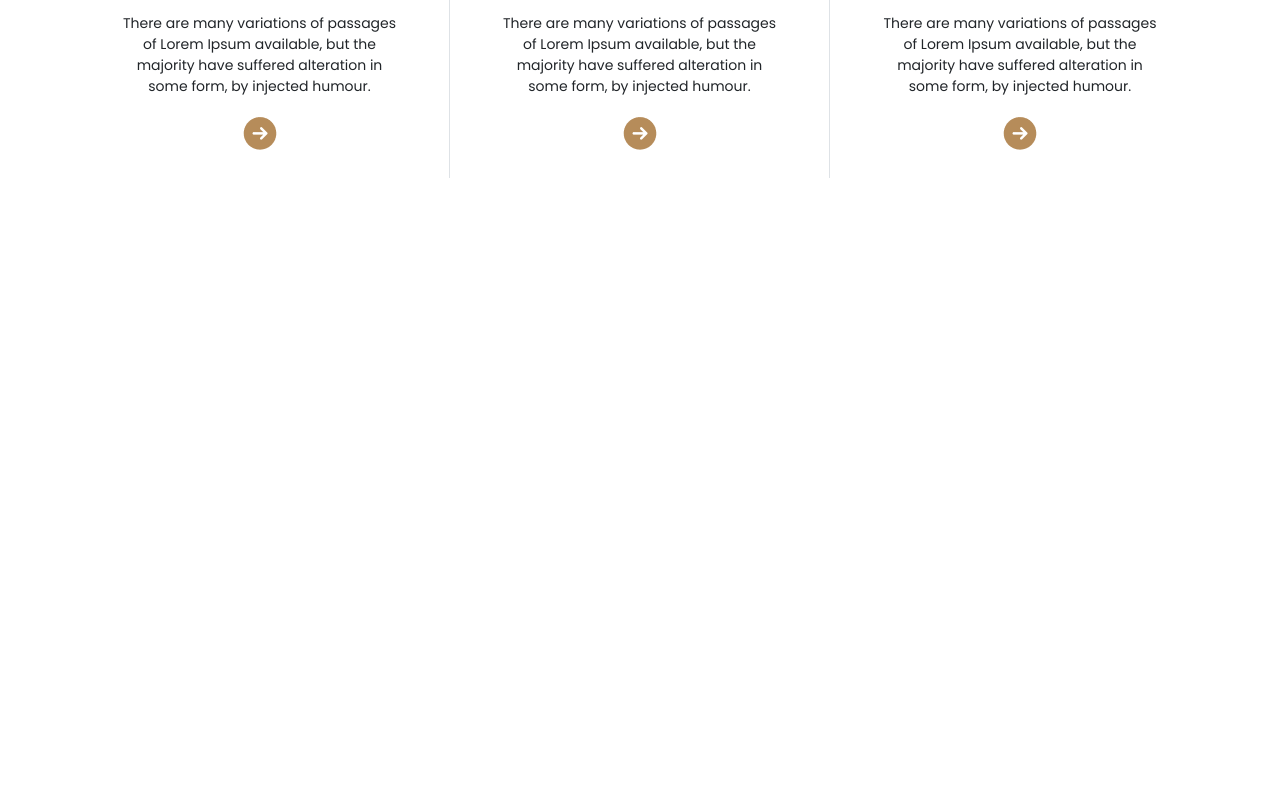
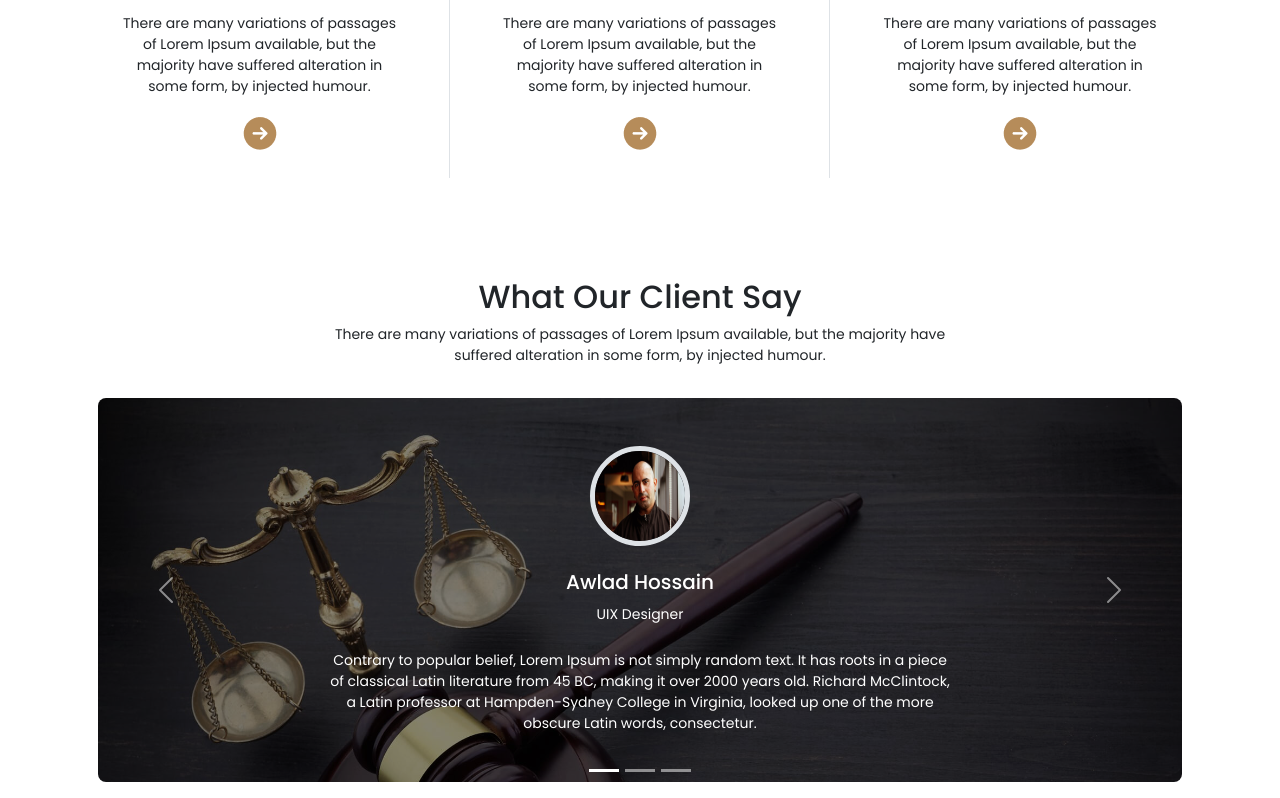
Before and after one commit to gsjoy24/legal-solution, a plain HTML site: page index.html in a window 1280 px wide. Shown: the part 1440-2238 px from the top of the page. Before the commit the page ends 1718 px from the top, so only its background shows below. Drawn offline with nearby package versions, Linux system fonts and the light colour scheme.

Commit message:
clients feedback section complete

```diff
--- a/index.html
+++ b/index.html
@@ -88,7 +88,7 @@
 				</nav>
 
 				<!-- banner -->
-				<div class="banner text-center text-white d-flex justify-content-center align-items-center rounded-3">
+				<div class="banner text-center text-white d-flex justify-content-center align-items-center">
 					<div class="banner-wrapper px-5">
 						<h1 class="header-title">We Provide Effective Legal Solutions</h1>
 						<p>
@@ -215,7 +215,120 @@
 			</div>
 		</section>
 
+		<!-- ! Clients feedback -->
+		<section>
+			<div class="container">
+				<div class="section-info">
+					<h2>What Our Client Say</h2>
+					<p>
+						There are many variations of passages of Lorem Ipsum available, but the majority have suffered alteration in
+						some form, by injected humour.
+					</p>
+				</div>
 
+				<!-- carousel -->
+				<div id="carouselExampleCaptions" class="carousel slide p-3">
+					<div class="carousel-indicators">
+						<button
+							type="button"
+							data-bs-target="#carouselExampleCaptions"
+							data-bs-slide-to="0"
+							class="active"
+							aria-current="true"
+							aria-label="Slide 1"
+						></button>
+						<button
+							type="button"
+							data-bs-target="#carouselExampleCaptions"
+							data-bs-slide-to="1"
+							aria-label="Slide 2"
+						></button>
+						<button
+							type="button"
+							data-bs-target="#carouselExampleCaptions"
+							data-bs-slide-to="2"
+							aria-label="Slide 3"
+						></button>
+					</div>
+					<div class="carousel-inner rounded-3">
+						<!-- first carousel -->
+						<div class="carousel-item active">
+							<div class="carousel-item-1 text-white text-center p-5">
+								<img
+									class="client-img rounded-circle border-5 border mb-4"
+									src="images/person-1.jpg"
+									alt="Awlad Hossain"
+								/>
+								<h5>Awlad Hossain</h5>
+								<small>UIX Designer</small>
+								<p class="carousel-description mt-4">
+									Contrary to popular belief, Lorem Ipsum is not simply random text. It has roots in a piece of
+									classical Latin literature from 45 BC, making it over 2000 years old. Richard McClintock, a Latin
+									professor at Hampden-Sydney College in Virginia, looked up one of the more obscure Latin words,
+									consectetur.
+								</p>
+							</div>
+						</div>
+
+						<!-- second carousel -->
+						<div class="carousel-item">
+							<div class="carousel-item-2 text-white text-center p-5">
+								<img
+									class="client-img rounded-circle border-5 border mb-4"
+									src="images/person-2.jpg"
+									alt="Miraz Hossain"
+								/>
+								<h5>Miraz Hossain</h5>
+								<small>UIX Designer</small>
+								<p class="carousel-description mt-4">
+									Contrary to popular belief, Lorem Ipsum is not simply random text. It has roots in a piece of
+									classical Latin literature from 45 BC, making it over 2000 years old. Richard McClintock, a Latin
+									professor at Hampden-Sydney College in Virginia, looked up one of the more obscure Latin words,
+									consectetur.
+								</p>
+							</div>
+						</div>
+
+						<!-- third carousel -->
+						<div class="carousel-item">
+							<div class="carousel-item-3 text-white text-center p-5">
+								<img
+									class="client-img rounded-circle border-5 border mb-4"
+									src="images/person-3.jpg"
+									alt="Joy Hossain"
+								/>
+								<h5>Joy Hossain</h5>
+								<small>UIX Designer</small>
+								<p class="carousel-description mt-4">
+									Contrary to popular belief, Lorem Ipsum is not simply random text. It has roots in a piece of
+									classical Latin literature from 45 BC, making it over 2000 years old. Richard McClintock, a Latin
+									professor at Hampden-Sydney College in Virginia, looked up one of the more obscure Latin words,
+									consectetur.
+								</p>
+							</div>
+						</div>
+					</div>
+					<button
+						class="carousel-control-prev"
+						type="button"
+						data-bs-target="#carouselExampleCaptions"
+						data-bs-slide="prev"
+					>
+						<span class="carousel-control-prev-icon" aria-hidden="true"></span>
+						<span class="visually-hidden">Previous</span>
+					</button>
+					<button
+						class="carousel-control-next"
+						type="button"
+						data-bs-target="#carouselExampleCaptions"
+						data-bs-slide="next"
+					>
+						<span class="carousel-control-next-icon" aria-hidden="true"></span>
+						<span class="visually-hidden">Next</span>
+					</button>
+				</div>
+			</div>
+		</section>
 		<!--! bootstrap js cdn link -->
 		<script
 			src="https://cdn.jsdelivr.net/npm/bootstrap@5.3.0-alpha1/dist/js/bootstrap.bundle.min.js"
--- a/styles/style.css
+++ b/styles/style.css
@@ -12,7 +12,7 @@ p {
 	font-size: 14px;
 }
 section {
-	padding: 100px 0;
+	padding-top: 100px;
 }
 .section-info {
 	max-width: 700px;
@@ -56,10 +56,39 @@ section {
 .banner-wrapper {
 	max-width: 800px;
 }
-
+/* ! resizing the img in legal section */
 .legal-img {
 	width: 100px;
 	height: 100px;
+}
+
+/* ! clients feedback section */
+.carousel-item-1 {
+	background-image: url('../images/carousel-1.jpg');
+}
+.carousel-item-2 {
+	background-image: url('../images/carousel-2.jpg');
+}
+.carousel-item-3 {
+	background-image: url('../images/carousel-3.jpg');
+}
+.carousel-item-1,
+.carousel-item-2,
+.carousel-item-3 {
+	background-size: cover;
+	background-color: rgba(0, 0, 0, 0.48);
+	background-blend-mode: overlay;
+}
+
+.client-img {
+	width: 100px;
+	height: 100px;
+	/* border: 5px solid #fff; */
+}
+.carousel-description {
+	max-width: 650px;
+	margin: auto;
+	padding: 0 10px;
 }
 @media only screen and (max-width: 768px) {
 	.header-title {
```
Also changed, not shown: images/carousel-1.jpg (renamed from images/judges-gavel-scale-justice-black-table.jpg), images/carousel-2.jpg (renamed from images/lady-justice-law-library-concept.jpg), images/carousel-3.jpg (renamed from images/law-justice-concept-dark-background.jpg), images/person-1.jpg (added), images/person-2.jpg (added), images/person-3.jpg (added).
